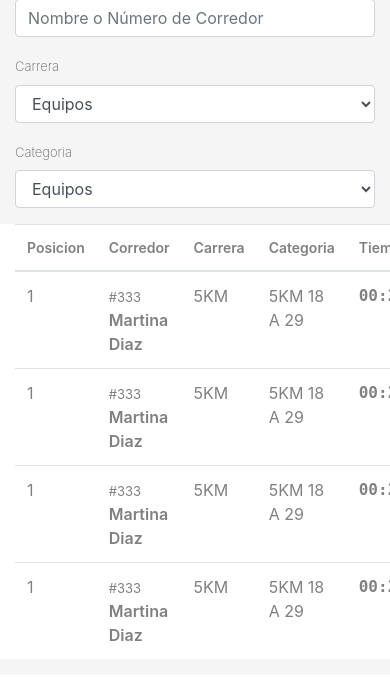
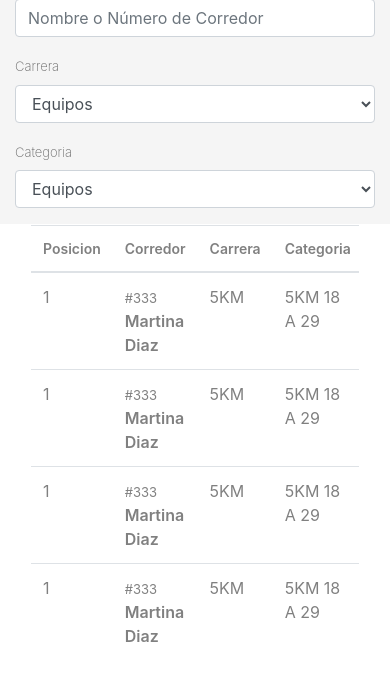
Before and after one commit to RArielVillalobos/dxbDos, a Yii app: template views/mujerescorren/index.php in a window 390 px wide; the page is wider, and only the part inside the window is pictured. Shown: the part 415-1092 px from the top of that part. Before the commit the page ends 1056 px from the top of that part, so only its background shows below. Run offline with PHP 8.4 and a stand-in for Yii, Linux system fonts and the light colour scheme; the template is opened without the code that fills it, so the values that code supplies are empty; some libraries are stand-ins or nearby versions.

Commit message:
responsive fixed

```diff
--- a/views/mujerescorren/index.php
+++ b/views/mujerescorren/index.php
@@ -5,13 +5,13 @@
 
 <!doctype html>
 
-<html lang="en">
+<html lang="es">
 <head>
     <meta charset="utf-8">
 
     <title>RESULTADOS MUJERES CORREN</title>
-    <meta name="description" content="The HTML5 Herald">
-    <meta name="author" content="SitePoint">
+
+    <meta name="viewport" content="initial-scale=1">
 
     <link rel="stylesheet" href="https://stackpath.bootstrapcdn.com/bootstrap/4.4.1/css/bootstrap.min.css" integrity="sha384-Vkoo8x4CGsO3+Hhxv8T/Q5PaXtkKtu6ug5TOeNV6gBiFeWPGFN9MuhOf23Q9Ifjh" crossorigin="anonymous">
     <style>
@@ -59,16 +59,12 @@
 </head>
 
 <body>
-    <div class="container-fluid">
         <div class="jumbotron ">
             <p  style=" margin-top:120px;color:white; text-align: center; font-weight: 700; font-size: 3rem;line-height:1.2;">MUJERES CORREN 2020</p>
         </div>
-    </div>
 
         <div class="container">
-        <div class="row">
-
-
+            <div class="row mb-3">
                 <div class="col-sm-12 col-md-4 ">
                     <div class="form-group">
                         <label class="title">Buscar</label>
@@ -76,7 +72,7 @@
 
                     </div>
                 </div>
-                <div class="col-md-4">
+                <div class="col-sm-12 col-md-4">
                     <div class="form-group">
                         <label class="title">Carrera</label>
                         <select class="form-control input">
@@ -88,7 +84,7 @@
 
                     </div>
                 </div>
-                <div class="col-md-4">
+                <div class="col-sm-12 col-md-4">
 
                     <label class="title">Categoria</label>
                     <select class="form-control input">
@@ -101,13 +97,11 @@
 
             </div>
 
-
         </div>
-
-    <div class="containerfluid mt-3" style="background: white">
+            <div class="container-fluid" style="background-color: white; border: 1px solid #FFFFFF">
                 <div class="container">
-            <section>
-                <table class="table table-condensed" style="color:grey">
+                    <div class="table-responsive">
+                        <table class="table" style="color:grey;">
                             <thead>
                             <tr>
                                 <th style="font-weight: 600; font-size: 14px!important;">Posicion</th>
@@ -151,11 +145,15 @@
                             </tbody>
 
                         </table>
-            </section>
+
+                    </div>
+                </div>
+
 
             </div>
 
-    </div>
+
+
 
 
 
```
Lines whose indentation alone changed are shown as unchanged.
